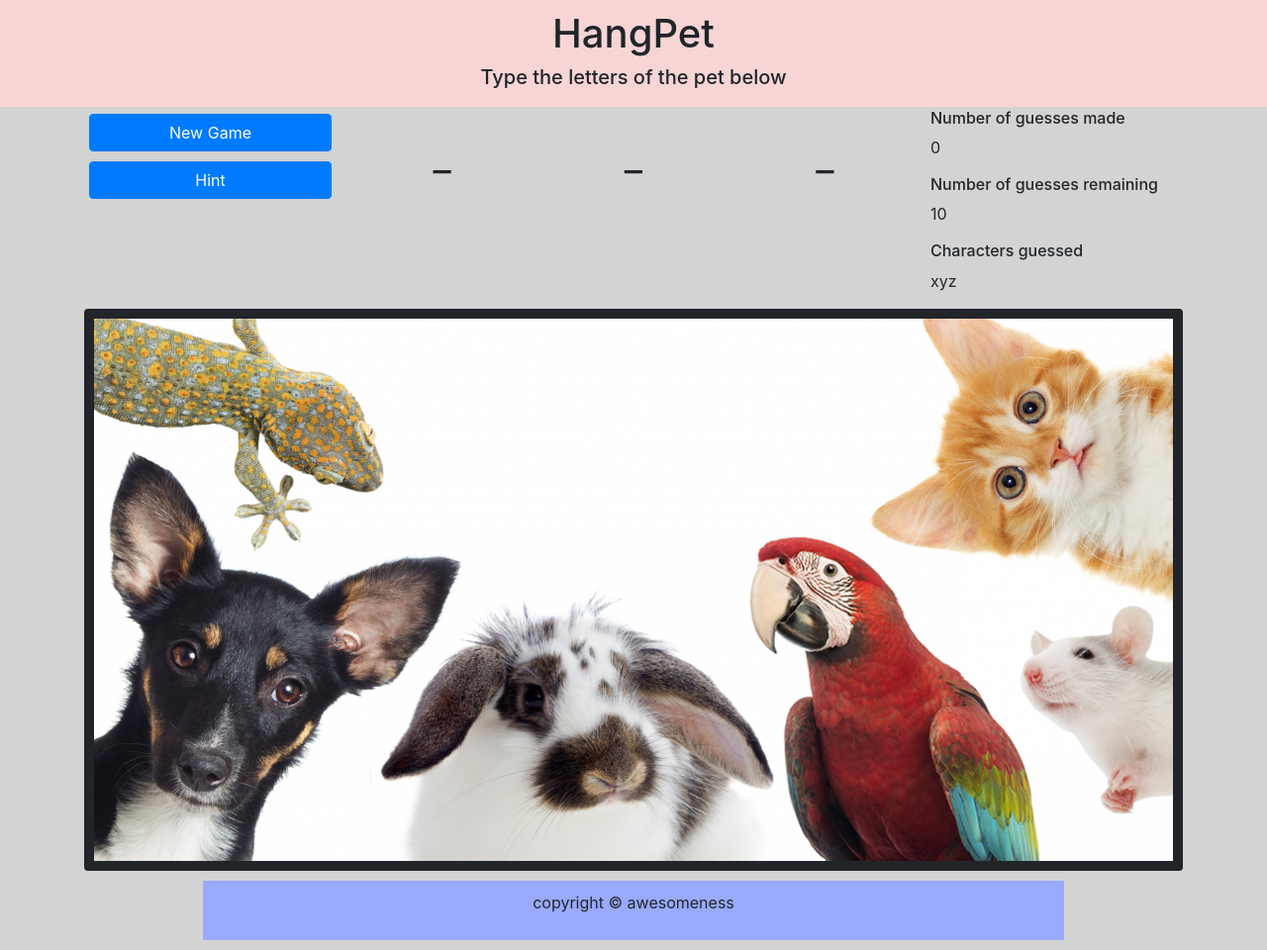
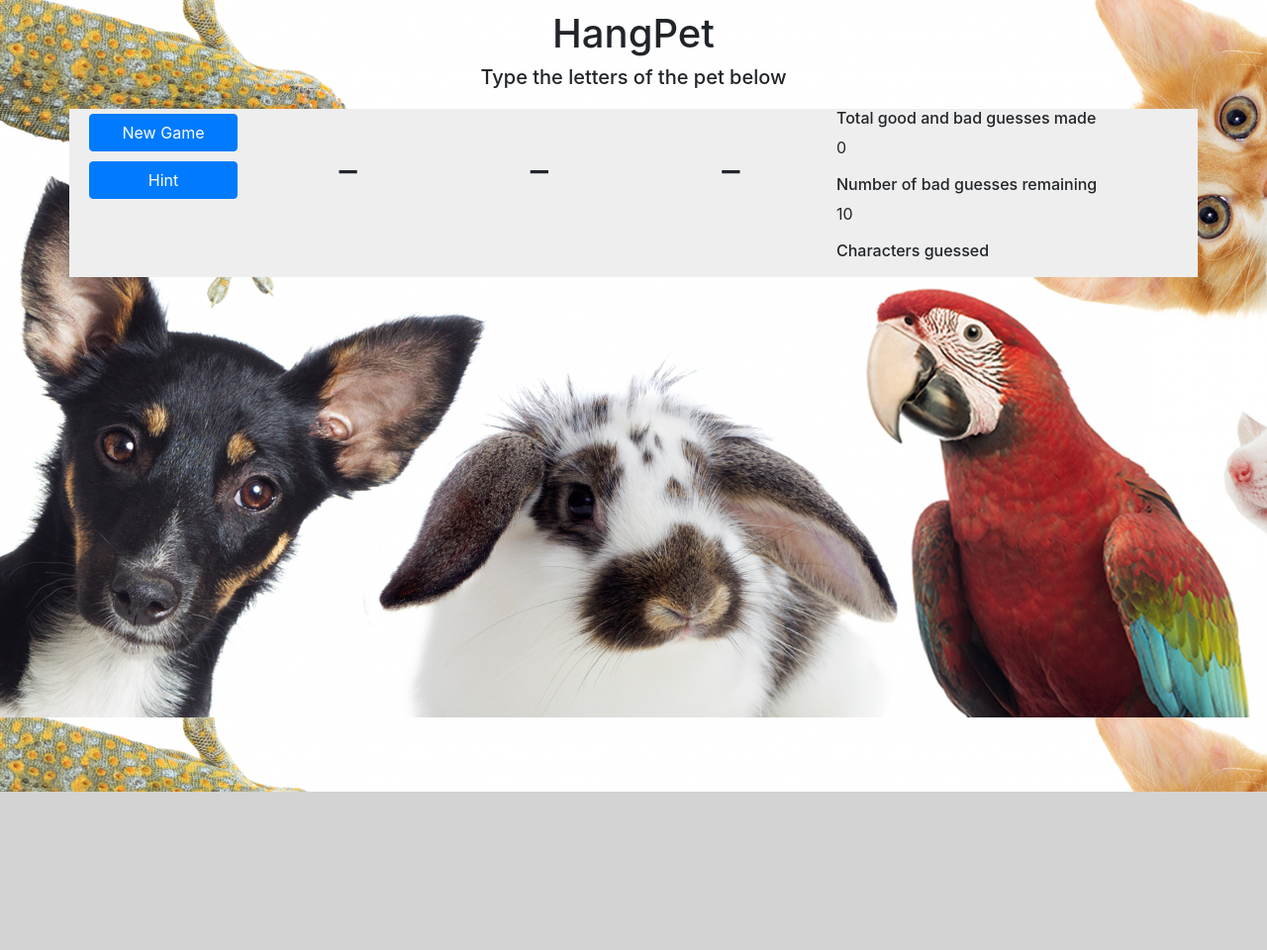
Before and after one commit to majedline/Word-Guess-Game, a plain HTML site: page index.html in a window 1280 px wide. Shown: the whole page at 99% size. After the commit the page ends 800 px from the top, so only its background shows below. Drawn offline with nearby package versions, Linux system fonts and the light colour scheme.

Commit message:
Fixed bug with counts and reset. Change the CSS to have a better nicer theme

```diff
--- a/assets/css/style.css
+++ b/assets/css/style.css
@@ -1,18 +1,20 @@
 body{
     background-color: lightgray;
+    background-image: url('../images/All-pets.png');
+
 }
 
 .header-style {
-    background-color: #f7d5d5;
     text-align: center;
     padding: 10px;
-
     margin:auto;
     margin-bottom: 2px;
+
 }
 
 .container-style{
     width: 100%;
+    background-color: #eeeeee;
 
 }
 
@@ -41,21 +43,3 @@ body{
 .char-to-guess{
     font-size: 40px;
 }
-
-.img-style{
-    width: 100%;
-    height: auto;
-    border-style: solid;
-    border-width: 10px;
-
-}
-
-.footer-style{
-    background-color: #99aaff;
-    text-align: center;
-    padding: 10px;
-    width:68%;
-    margin:auto;
-    margin-top: 10px;
-    margin-bottom: 10px;
-}
--- a/assets/javascript/game.js
+++ b/assets/javascript/game.js
@@ -10,13 +10,20 @@ var currentGame = {
     charactersToGuess: [],
     correctCharactersGuessedByUser: [],
     wrongCharactersGuessedByUser: [],
+    gameFinished: false
 };
 
 // Set the game
 function setGame() {
 
+
     currentGame.numberOfGuessesMade = 0;
     currentGame.numberOfGuessesRemaining = gameLimit;
+    currentGame.charactersToGuess = [];
+    currentGame.correctCharactersGuessedByUser = [];
+    currentGame.wrongCharactersGuessedByUser = [];
+    currentGame.gameFinished = false;
+
 
     // get the random workd
     currentGame.petToGuess = petList[Math.floor(Math.random() * petList.length)];
@@ -54,18 +61,15 @@ function setGame() {
 }
 
 function reset() {
-    document.getElementById("game-area").innerHTML = "";
-    document.getElementById("hint").className = "menu-item hint-off";
-    document.getElementById("hint-image").src = "";
-    document.getElementById("game-status").innerHTML = "";
 
-    setGame();
+    location.reload();
 }
 
 // When a key is pressed, check if it is a correct guess
 function keyPressed() {
     document.onkeyup = function (event) {
 
+        if (!currentGame.gameFinished) {
             var pressedChar = event.key;
             var allowedLetters = /^[a-zA-Z]+$/;// need to check this because it is allowing tabs
 
@@ -74,37 +78,60 @@ function keyPressed() {
 
                 if (!isGuessCorrect) {
                     currentGame.wrongCharactersGuessedByUser.push(pressedChar);
+                    document.getElementById("game-characters-selected").innerHTML = currentGame.wrongCharactersGuessedByUser;
+
                 }
 
-            console.log("currentGame.charactersToGuess: " + currentGame.charactersToGuess);
-            console.log("currentGame.correctCharactersGuessedByUser: " + currentGame.correctCharactersGuessedByUser);
-            console.log("currentGame.wrongCharactersGuessedByUser: " + currentGame.wrongCharactersGuessedByUser);
+                incrementGame(isGuessCorrect);
+                // console.log("currentGame.charactersToGuess: " + currentGame.charactersToGuess);
+                // console.log("currentGame.correctCharactersGuessedByUser: " + currentGame.correctCharactersGuessedByUser);
+                // console.log("currentGame.wrongCharactersGuessedByUser: " + currentGame.wrongCharactersGuessedByUser);
 
             }
+
+
+            isWinner();
+            isGameOver();
+        }
+    }
+};
+
+function incrementGame(isGoodGuess) {
     if (currentGame.numberOfGuessesRemaining != 0) {
         // increment number of guesses made
         currentGame.numberOfGuessesMade++;
         document.getElementById("game-number-of-guesses-made").innerHTML = currentGame.numberOfGuessesMade;
 
+        if (!isGoodGuess) {
             //decrment number of guesses remaining
-
             currentGame.numberOfGuessesRemaining--;
             document.getElementById("game-number-of-guesses-remaining").innerHTML = currentGame.numberOfGuessesRemaining;
         }
-
-        isGameOver();
     }
-};
+}
 
 function isGameOver() {
     if (currentGame.numberOfGuessesRemaining <= 0) {
         document.getElementById("game-status").innerHTML = "Sorry, you lose - Game Over";
+        currentGame.gameFinished = true;
     }
 }
 
-// function isWinner(){
+function isWinner() {
+    var isWordFound = true;
+    for (var i = 0; i < currentGame.correctCharactersGuessedByUser.length; i++) {
+        if (currentGame.correctCharactersGuessedByUser[i] == null) {
+            isWordFound = false;
+        }
+    }
 
-// }
+    if (isWordFound) {
+        document.getElementById("game-status").innerHTML = "You Win!!";
+        currentGame.gameFinished = true;
+    }
+
+
+}
 
 // if the guess charcter is found, then put it in the correct bucket. If not, then put in the worng bucket
 function checkCorrectGuess(guessedCharacter) {
--- a/index.html
+++ b/index.html
@@ -32,7 +32,7 @@
   <div class="container container-style">
 
     <div class="row">
-      <div class="col-md-3 menu">
+      <div class="col-md-2 menu">
 
           <div class="menu-item">
             <button type="button" id="btn-new" class="btn btn-primary" onclick="reset()">New Game</button>
@@ -50,14 +50,14 @@
         <div id="game-area"></div>
       </div>
 
-      <div class="col-md-3 right">
+      <div class="col-md-4 right">
         <div class="aside">
-          <h6>Number of guesses made</h6>
+          <h6>Total good and bad guesses made</h6>
           <p id="game-number-of-guesses-made">0</p>
-          <h6>Number of guesses remaining</h6>
+          <h6>Number of bad guesses remaining</h6>
           <p id="game-number-of-guesses-remaining">0</p>
           <h6>Characters guessed</h6>
-          <p id="game-characters-selected">xyz</p>
+          <p id="game-characters-selected"></p>
         </div>
       </div>
     </div>
@@ -65,15 +65,10 @@
 
     <div class="row">
       <div class="col-md-12 ">
-        <img id="game-image" src="./assets/images/All-pets.png" class="rounded img-style" alt="...">
       </div>
     </div>
   </div>
 
-
-  <div class="footer footer-style">
-    <p>copyright &#169; awesomeness</p>
-  </div>
 
   <script src="assets/javascript/game.js"></script>
 
```
Also changed, not shown: 1 other file. Lines whose indentation alone changed are shown as unchanged.
